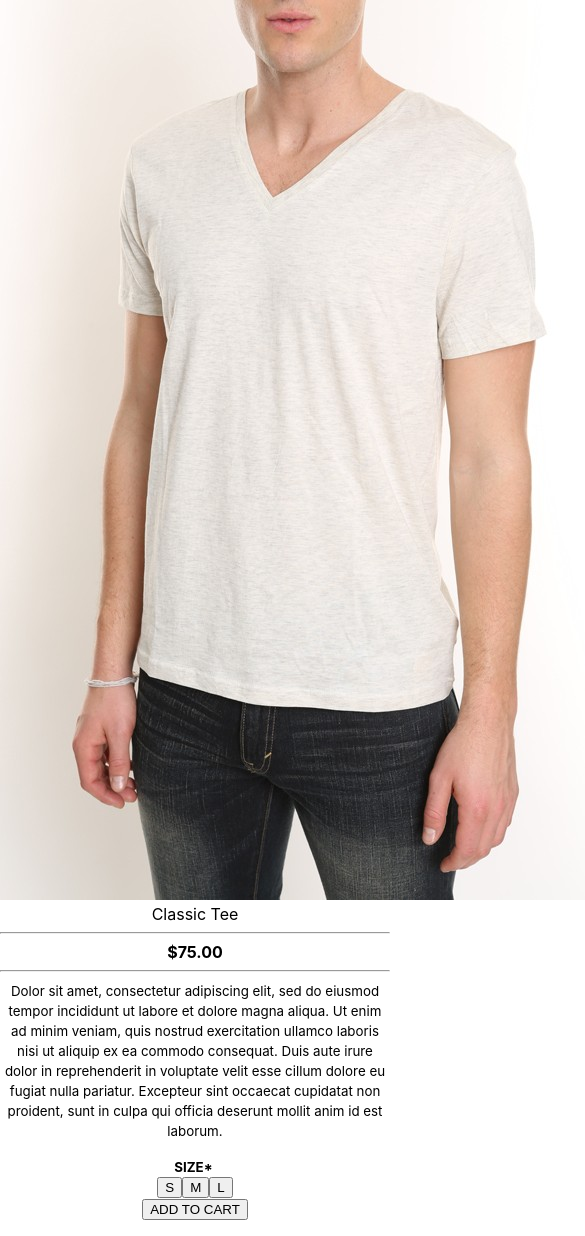
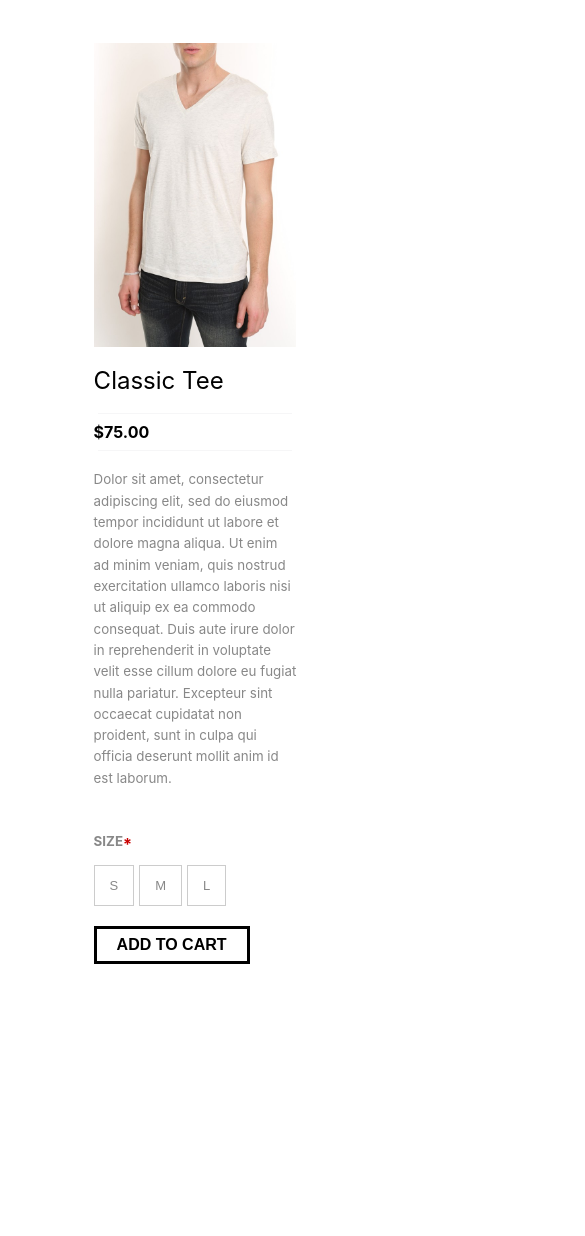
Before and after one commit to lemonfrance/moustache-clothing, a React (Create React App) app: page / in a window 390 px wide. Shown: the whole page, 585 px wide, since content can reach past the window. After the commit the page ends 1019 px from the top, so only its background shows below. Built offline with nearby package versions, Linux system fonts and the light colour scheme.

Commit message:
Styled all elements in the content area of the page
These include the product image, product information, size selector and the add cart button. Responsiveness was also ensured.

```diff
--- a/src/App.css
+++ b/src/App.css
@@ -1,5 +1,6 @@
 .App {
-  text-align: center;
+  margin:0;
+  padding:0;
 }
 
 .App-logo {
@@ -7,32 +8,99 @@
   pointer-events: none;
 }
 
-@media (prefers-reduced-motion: no-preference) {
-  .App-logo {
-    animation: App-logo-spin infinite 20s linear;
-  }
-}
-
-.App-header {
-  background-color: #282c34;
-  min-height: 100vh;
-  display: flex;
-  flex-direction: column;
-  align-items: center;
-  justify-content: center;
-  font-size: calc(10px + 2vmin);
-  color: white;
-}
-
 .App-link {
   color: #61dafb;
 }
 
-@keyframes App-logo-spin {
-  from {
-    transform: rotate(0deg);
-  }
-  to {
-    transform: rotate(360deg);
-  }
+hr{
+  border: 0;
+  width: 96%;
+  height: 1px;
+  background-color: #F6F6F7;
 }
+
+.ProductAllInfo{
+  display: flex;
+  flex-flow: row wrap;
+  column-gap:15.8vmin;
+  row-gap: 5vmin;
+  justify-content: center;
+  margin-top: 10.95vmin;
+  margin-bottom: 10vmin;
+}
+
+.ProductImg{
+  width: 52vmin;
+}
+.ProductInfo{
+  width: 52vmin;
+  display: flex;
+  flex-flow: column wrap;
+}
+.ProductInfo > span,small{
+  margin-bottom: 10px;
+}
+
+.ProductName{
+  font-size:x-large;
+  font-weight:normal;
+}
+.ProductDesc{
+  color: #888888;
+  line-height: 1.6;
+}
+
+.ProductSizeSelector{
+  position:static;
+  margin-top: 15px;
+}
+
+.ProductSizeSelector > div{
+  color: #888888;
+  margin-bottom: 15px;
+}
+
+#asterisk{
+  color: #C90000;
+}
+
+#chosenSize{
+  color: black;
+}
+
+.SizeOptions{
+  display: flex;
+  flex-flow: row wrap;
+}
+
+.SizeOptions > button {
+  border: 1px solid #CCCCCC;
+  background-color: white;
+  margin-right: 5px;
+  color: #888888;
+  padding: 12px 15px;
+  font-size: small;
+}
+
+.SizeOptions > button:hover{
+  cursor: pointer;
+}
+
+.AddtoCartBtn{
+  border: 0;
+  background: none;
+  box-shadow: none;
+  border-radius: 0px;
+  background-color: white;
+  border: 3px solid black;
+  padding: 7px 20px;
+  margin-top: 5px;
+  font-size: medium;
+  font-weight: bold;
+}
+
+.AddtoCartBtn:hover{
+  background-color: black;
+  color: white;
+  cursor: pointer;
+}
```
